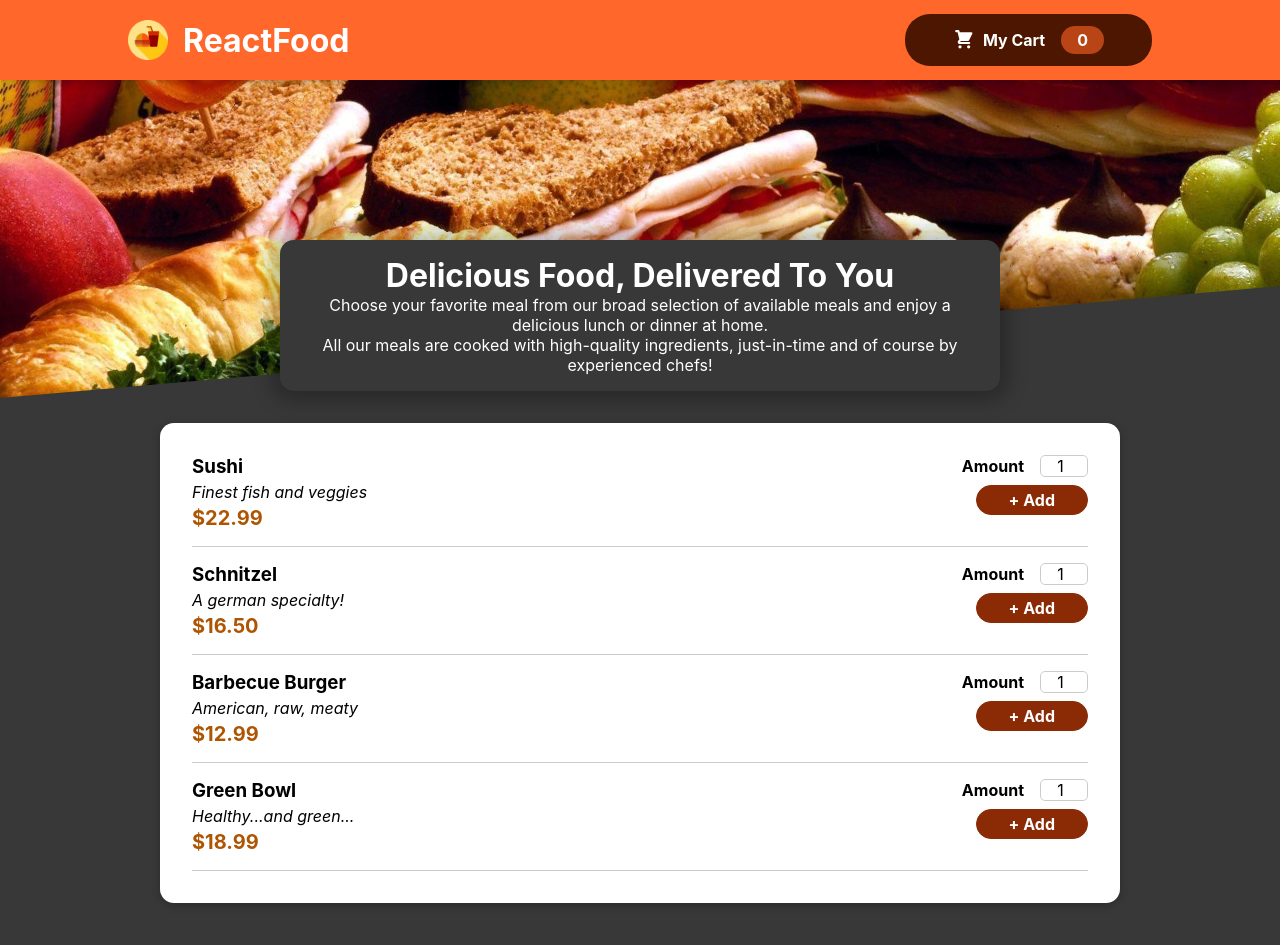
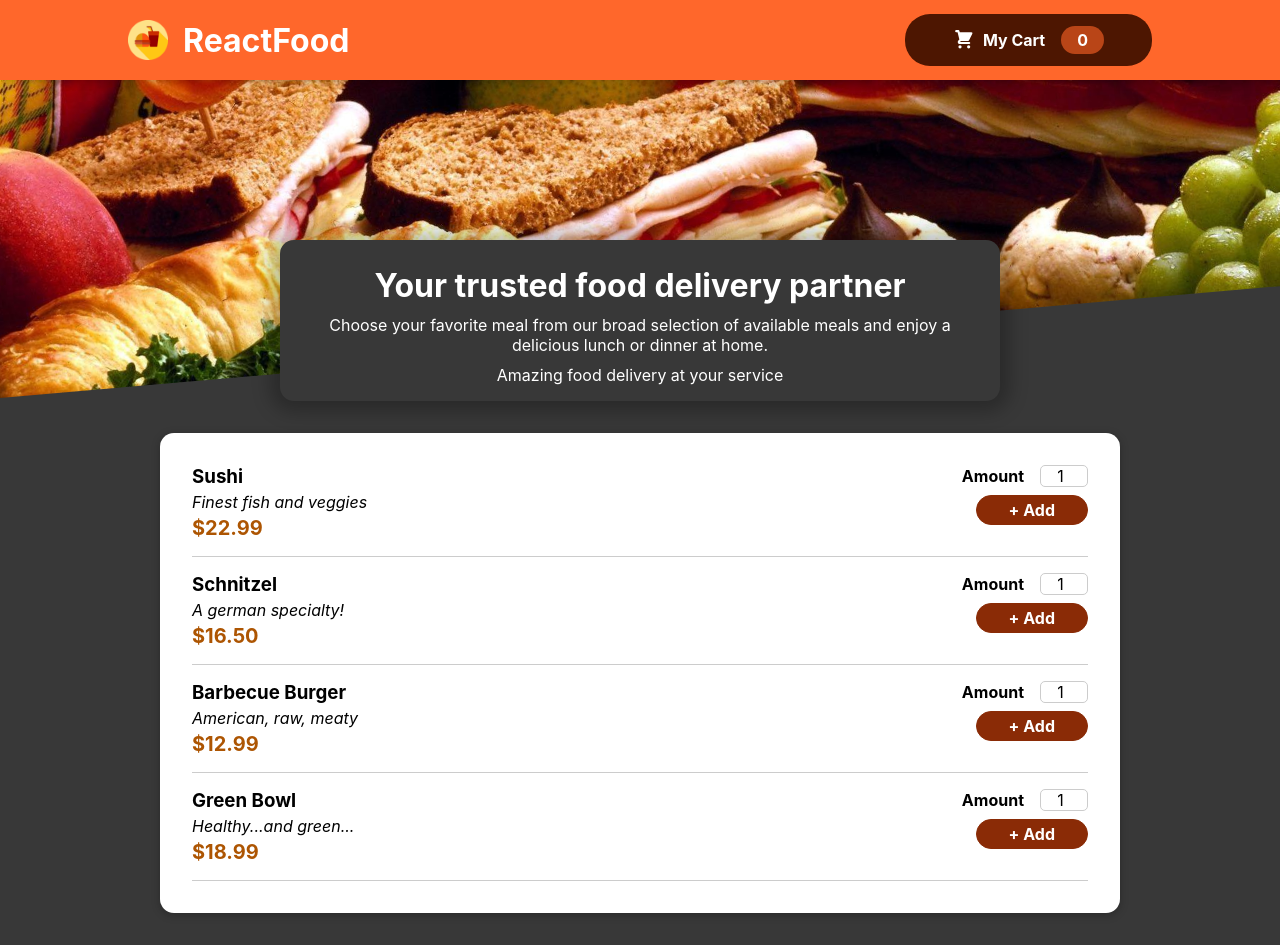
Before and after one commit to michaelthinh/ReactFood, a React (Create React App) app: page / in a window 1280 px wide. Built offline with nearby package versions, Linux system fonts and the light colour scheme.

Commit message:
fix meal summary context

```diff
--- a/src/components/Meals/MealsSummary.js
+++ b/src/components/Meals/MealsSummary.js
@@ -3,15 +3,12 @@ import classes from "./MealsSummary.module.css";
 const MealsSummary = () => {
     return (
         <section className={classes.summary}>
-            <h2>Delicious Food, Delivered To You</h2>
+            <h2>Your trusted food delivery partner</h2>
             <p>
                 Choose your favorite meal from our broad selection of available
                 meals and enjoy a delicious lunch or dinner at home.
             </p>
-            <p>
-                All our meals are cooked with high-quality ingredients,
-                just-in-time and of course by experienced chefs!
-            </p>
+            <p>Amazing food delivery at your service</p>
         </section>
     );
 };
--- a/src/components/Meals/MealsSummary.module.css
+++ b/src/components/Meals/MealsSummary.module.css
@@ -14,5 +14,9 @@
 
   .summary h2 {
     font-size: 2rem;
-    margin-top: 0;
+    margin: 10px 0;
   }
+
+  .summary p + p {
+    margin-top: 10px;
+  }
```
